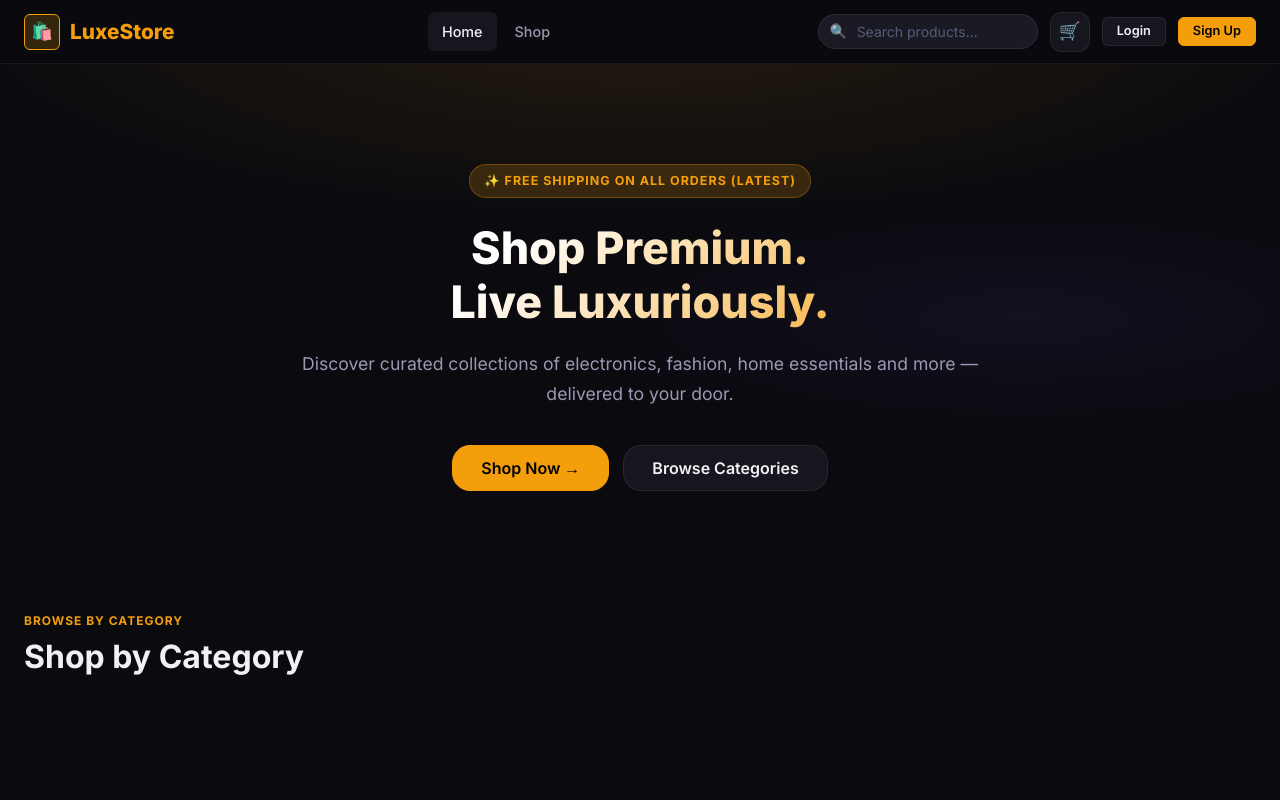
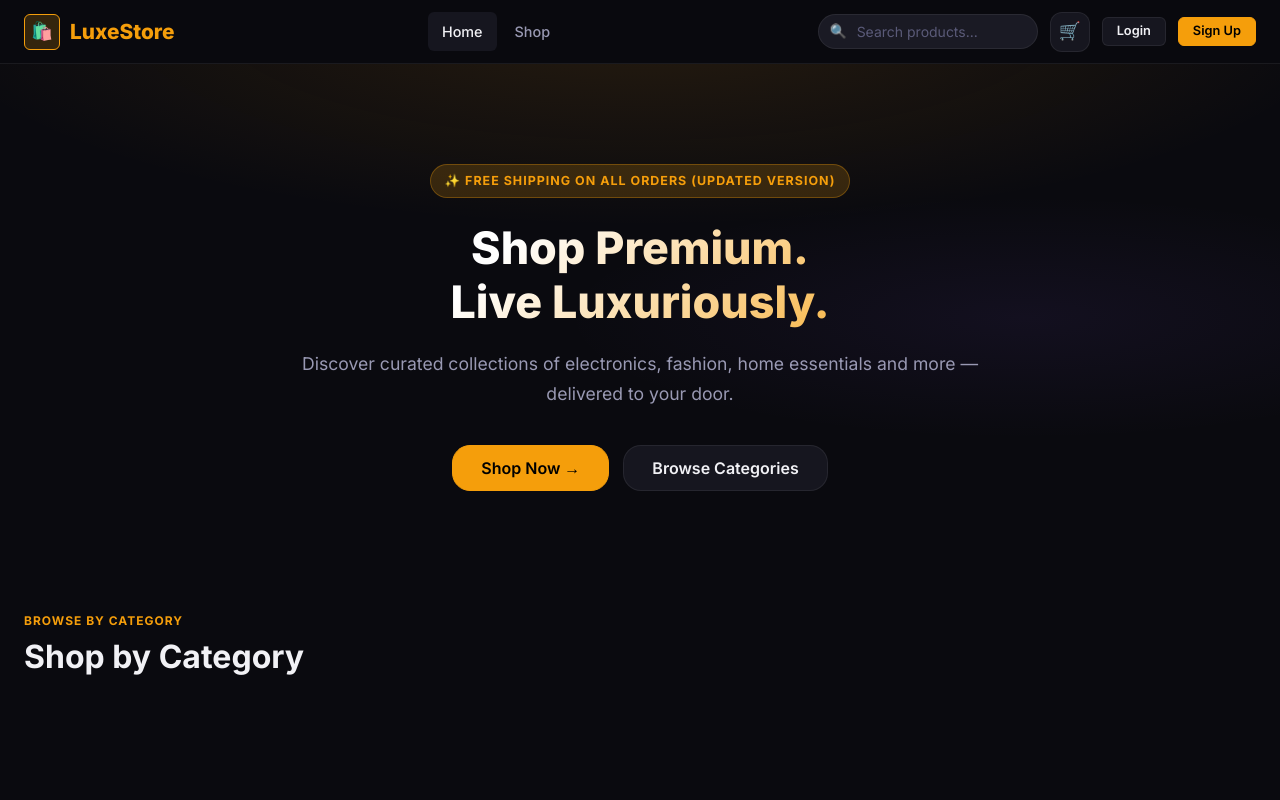
Before and after one commit to bilal-gillani/luxestore-azure-devops, a plain HTML site: page html/index.html in a window 1280 px wide. Shown: the top 800 px of the page. Drawn offline with Linux system fonts and the light colour scheme; no server answers.

Commit message:
feat: add e-commerce storefront HTML page and backend server script

```diff
--- a/html/index.html
+++ b/html/index.html
@@ -19,7 +19,7 @@
     <section class="hero">
         <div class="hero-bg"></div>
         <div class="hero-inner">
-            <div class="hero-kicker">✨ Free Shipping on All Orders (latest)</div>
+            <div class="hero-kicker">✨ Free Shipping on All Orders (updated version)</div>
             <h1>Shop Premium.<br>Live Luxuriously.</h1>
             <p>Discover curated collections of electronics, fashion, home essentials and more — delivered to your door.
             </p>
```
Also changed, not shown: ecommerce-backend/server.js (+5 -5 lines).
